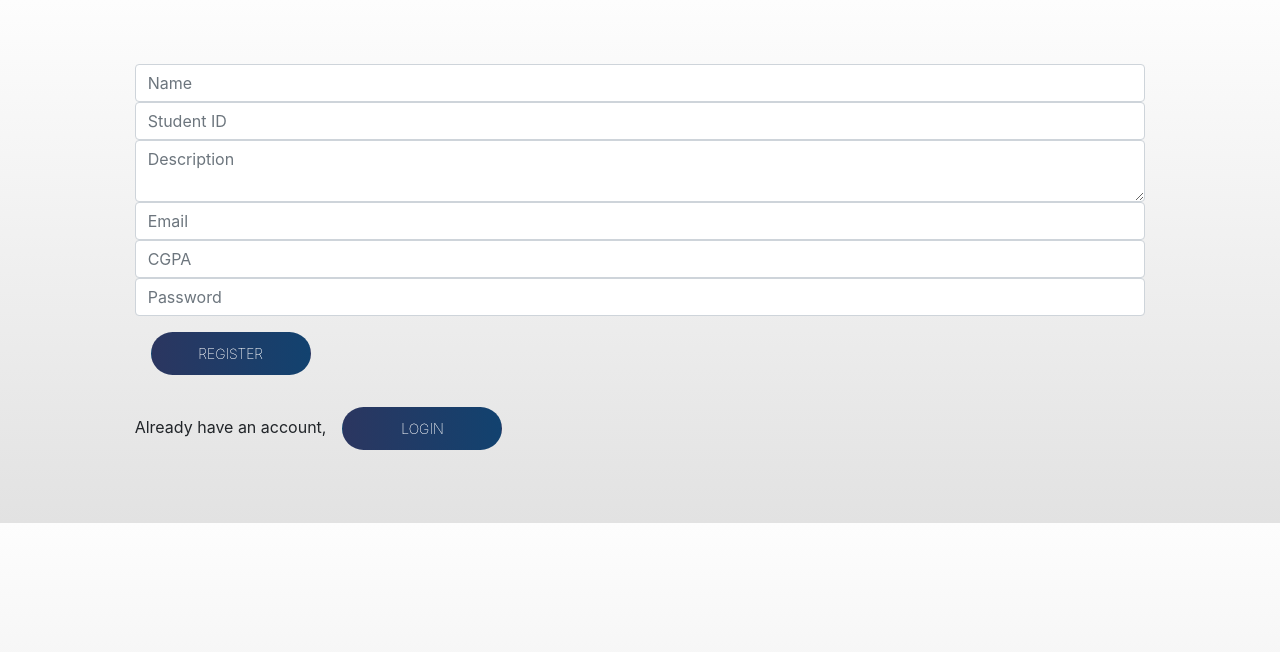
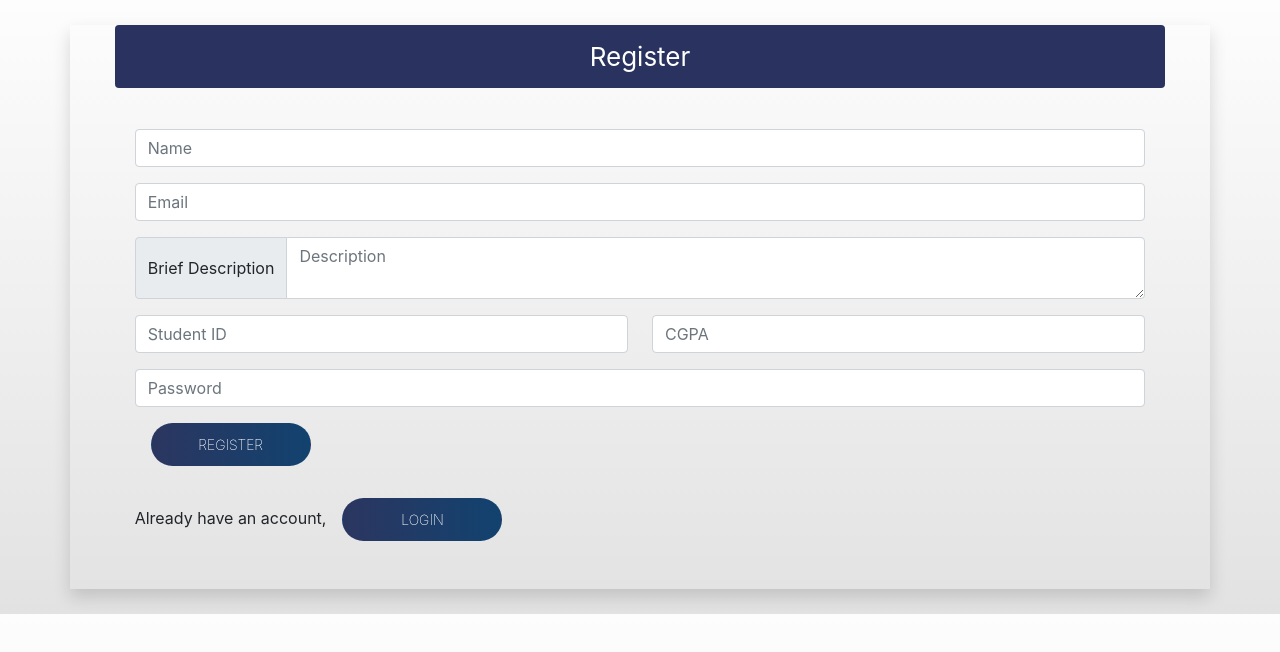
Before and after one commit to Vish-07/portal-frontend, a React (Create React App) app: page /register in a window 1280 px wide. Shown: the top 652 px of the page. Built offline with nearby package versions, Linux system fonts and the light colour scheme.

Commit message:
user details setup

```diff
--- a/src/App.js
+++ b/src/App.js
@@ -20,14 +20,22 @@ function App() {
 
   const [obj,setObj] = useState({})
 
+  const [user,setUser]=useState({})
 
 
-  const handleLogin=({token,id})=>{
+  const handleLogin=({token,id,stud_name,desc,cgpa})=>{
     if (token !== "")
     {
         console.log("here")
         setIsLogin(true)
         setUserId(id)
+        setUser({
+          ...user,
+          name:stud_name,
+          desc:desc,
+          cgpa:cgpa
+        })
+
     }
     console.log(userId)
   }
@@ -67,7 +75,7 @@ function App() {
           <ProjectForm id={userId} login={isLogin} update={update} identity={identity} instance = {obj} handleNoUpdate={handleNoUpdate}/>
         </Route>
         <Route path="/">
-          <Profile id={userId} login={isLogin} handleUpdate={handleUpdate} handleLogout={handleLogout}/>
+          <Profile user={user} id={userId} login={isLogin} handleUpdate={handleUpdate} handleLogout={handleLogout}/>
         </Route>
       </Switch>
     </div>
--- a/src/Login.js
+++ b/src/Login.js
@@ -58,14 +58,22 @@ function Login({handleLogin}) {
         // localStorage.getItem("token")
     }
 
+
+    const mystyle={
+        maxWidth: "540px",
+    }
+
+
     return (
-        <div className="container mt-5">
-
+        <div className="container shadow" style={{mystyle}}>
+            <h3 className="cover-image">Login</h3>
             <form className="form container">
-                <input className="form-control" type="text" name="stud_id" placeholder="StudentID" onChange={handleChange}/>
-
-                <input className="form-control" type="password" name="password" placeholder="Password" onChange={handleChange}/>
-
+                <div className="mb-3">
+                    <input className="form-control" type="text" name="stud_id" placeholder="StudentID" onChange={handleChange}/>
+                </div>
+                <div className="mb-3">
+                    <input className="form-control" type="password" name="password" placeholder="Password" onChange={handleChange}/>
+                </div>
                 <input type="submit" value="Login" className="btn m-3 btn-sm stupo-btn-dark" onClick={handleSubmit}/>
 
                 <p>Do not have an account,<Link to="register" className="btn m-3 btn-sm stupo-btn-dark">Register</Link></p>
--- a/src/Profile.js
+++ b/src/Profile.js
@@ -6,7 +6,7 @@ import Title from './Title';
 
 import avatar from "./images/avatar.jpg"
 
-function Profile({id,login,handleUpdate,handleLogout}) {
+function Profile({id,login,handleUpdate,handleLogout,user}) {
 
     const [t,setTags] = useState([])
 
@@ -97,10 +97,10 @@ function Profile({id,login,handleUpdate,handleLogout}) {
                     </div>
                     <div className="col-md-8">
                         <div className="card-body">
-                            <h5 className="card-title">Student Name</h5>
-                            <p className="card-text">I am a prefinal year student pursuing my BTech in Computer Science and Engineering from VNIT, Nagpur.</p>
+                            <h5 className="card-title">{user.name}</h5>
+                            <p className="card-text">{user.desc}</p>
                             <p className="card-text"><small class="text-muted">Branch: CSE</small></p>
-                            <p className="card-text"><small class="text-muted">CGPA: 00</small></p>
+                            <p className="card-text"><small class="text-muted">CGPA: {user.cgpa}</small></p>
                         </div>
                     </div>
                 </div>
@@ -108,7 +108,7 @@ function Profile({id,login,handleUpdate,handleLogout}) {
 
 
             <div className="container">
-                <button type="button" className="btn stupo-btn-dark m-3 sm"> <a href="abc@gmail.com">Email</a></button>
+                <button type="button" className="btn stupo-btn-dark m-3 sm"> <a href={user.email}>Email</a></button>
                 <button type="button" className="btn stupo-btn-dark m-3 sm"> <a href="https://github.com/Vish-07">GitHub</a></button>
                 <button type="button" className="btn stupo-btn-dark m-3 sm"> <a href="linkedIn.com">LinkedIn</a></button>
                 <Link to="/project">
--- a/src/Register.js
+++ b/src/Register.js
@@ -42,22 +42,38 @@ function Register() {
     }
 
 
+    const mystyle={
+        maxWidth: "540px",
+    }
+
     return (
-        <div className="container mt-5">
+        <div className="container shadow" style={{mystyle}}>
+            <h3 className="cover-image">Register</h3>
             <form className="form container">
-                <input className="form-control" type="text" name="stud_name" placeholder="Name" onChange={handleChange}/>
+                <div className="mb-3">
+                    <input className="form-control" type="text" name="stud_name" placeholder="Name" onChange={handleChange}/>
+                </div>
+                <div className="mb-3">
+                    <input className="form-control" type="email" name="email" placeholder="Email" onChange={handleChange}/>
+                </div>
 
-                <input className="form-control" type="text" name="stud_id" placeholder="Student ID" onChange={handleChange}/>
+                <div className="input-group mb-3">
+                    <span className="input-group-text">Brief Description</span>
+                    <textarea className="form-control" name="desc" onChange={handleChange} placeholder="Description"></textarea>
+                </div>
 
-                <textarea className="form-control" name="desc" onChange={handleChange} placeholder="Description">
+                <div className="row mb-3">
+                    <div className="col">
+                        <input className="form-control" type="text" name="stud_id" placeholder="Student ID" onChange={handleChange}/>
+                    </div>
+                    <div className="col">
+                        <input className="form-control" type="number" step="0.01" name="cgpa" onChange={handleChange} placeholder="CGPA"/>
+                    </div>
+                </div>
 
-                </textarea>
-
-                <input className="form-control" type="email" name="email" placeholder="Email" onChange={handleChange}/>
-
-                <input className="form-control" type="number" step="0.01" name="cgpa" onChange={handleChange} placeholder="CGPA"/>
-
-                <input className="form-control" type="password" name="password" placeholder="Password" onChange={handleChange}/>
+                <div className="mb=3">
+                    <input className="form-control" type="password" name="password" placeholder="Password" onChange={handleChange}/>
+                </div>
 
                 <input type="submit" value="Register" className="btn m-3 btn-sm stupo-btn-dark" onClick={handleSubmit}/>
 
```
